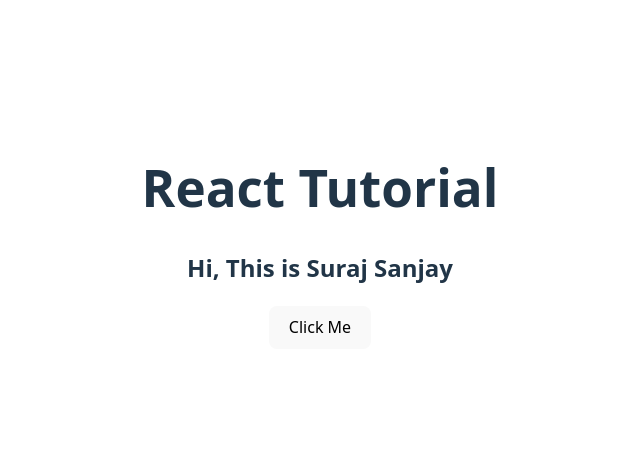
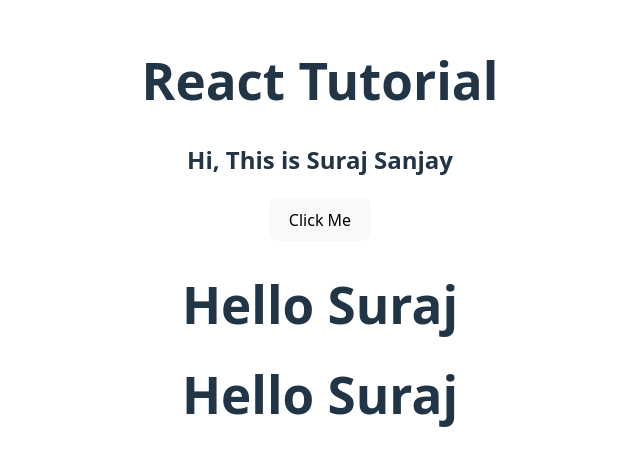
Before and after one commit to surajS0106/react-learning, a React (Vite) app: page / in a window 1280 px wide. Shown: the part 163-628 px from the top of the page, without its empty margins (320-960 px from the left). Built offline with nearby package versions, Linux system fonts and the light colour scheme.

Commit message:
feat: add Hello and HelloWithoutJSX components to App

```diff
--- a/src/App.tsx
+++ b/src/App.tsx
@@ -1,6 +1,7 @@
 import "./App.css";
 import { Name } from "./Name.tsx";
 import { Button } from "./Button.tsx";
+import {Hello, HelloWithoutJSX} from "./hello.tsx"
 
 function App() {
   return (
@@ -8,6 +9,8 @@ function App() {
       <h1>React Tutorial</h1>
       <Name />
       <Button />
+      <Hello />
+      <HelloWithoutJSX />
     </>
   );
 }
--- /dev/null
+++ b/src/hello.tsx
@@ -0,0 +1,15 @@
+import React from "react";
+
+export const Hello =() => {
+    return(
+        <h1 id="container">Hello Suraj</h1>
+    )
+}
+
+export const HelloWithoutJSX =() =>{
+    return React.createElement(
+        "h1",
+        {id:"container"},
+        "Hello Suraj"
+    )
+}
```
